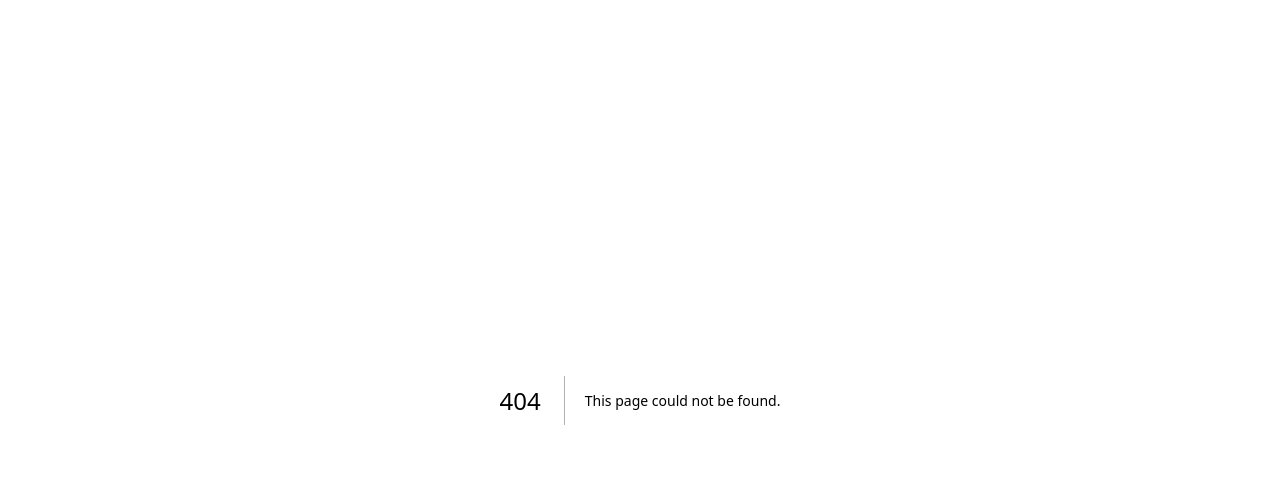
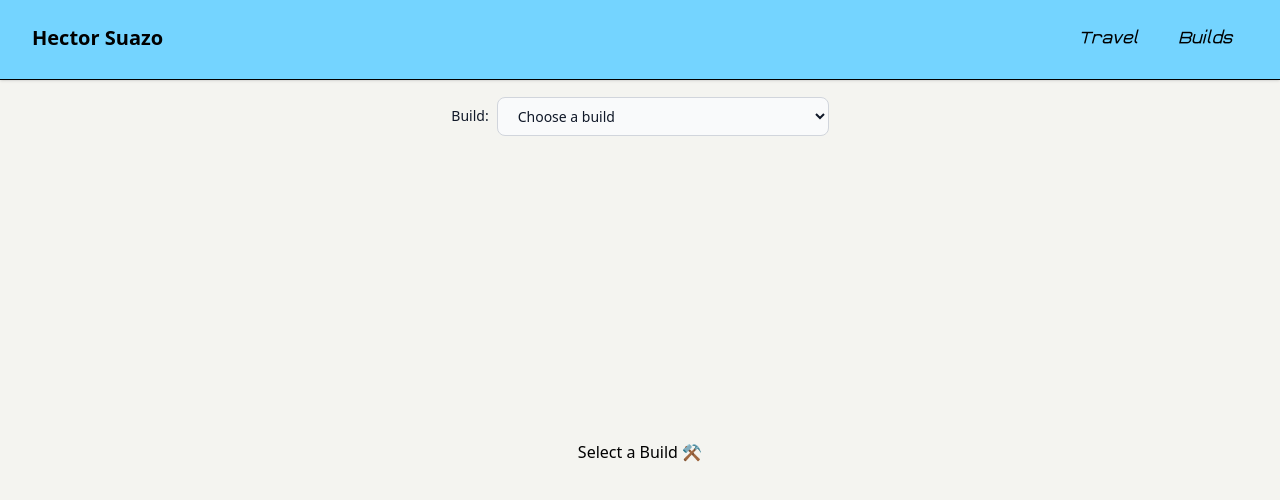
Before and after one commit to suzuhe481/portfolio-v3, a Next.js app: page /fun/builds in a window 1280 px wide. Before the commit this address had no page. Shown: the top 500 px of the page. Built offline with nearby package versions, Linux system fonts and the light colour scheme.

Commit message:
feat: renamed path from projects to build and imported components to display builds page

```diff
--- /dev/null
+++ b/src/app/fun/builds/page.tsx
@@ -0,0 +1,24 @@
+import type { Metadata } from "next";
+
+import { Navbar } from "@/components/_fun/Navbar/Navbar";
+import { BuildPicker } from "@/components/_fun/BuildPicker/BuildPicker";
+import BuildImageCarousel from "@/components/_fun/BuildImageCarousel/ImageCarousel";
+
+import { BuildProvider } from "@/context/BuildContext/BuildProvider";
+
+export const metadata: Metadata = {
+  title: "Builds | Hector Suazo",
+  description: "Showcasing build pictures.",
+};
+
+export default function Builds() {
+  return (
+    <BuildProvider>
+      <div className="flex flex-col min-h-screen bg-[#f4f4f0]">
+        <Navbar />
+        <BuildPicker />
+        <BuildImageCarousel />
+      </div>
+    </BuildProvider>
+  );
+}
--- a/src/app/fun/projects/page.tsx
+++ /dev/null
@@ -1,10 +0,0 @@
-import type { Metadata } from "next";
-
-export const metadata: Metadata = {
-  title: "Projects | Hector Suazo",
-  description: "Showcasing project pictures.",
-};
-
-export default function Projects() {
-  return <div>Projects Page</div>;
-}
```
